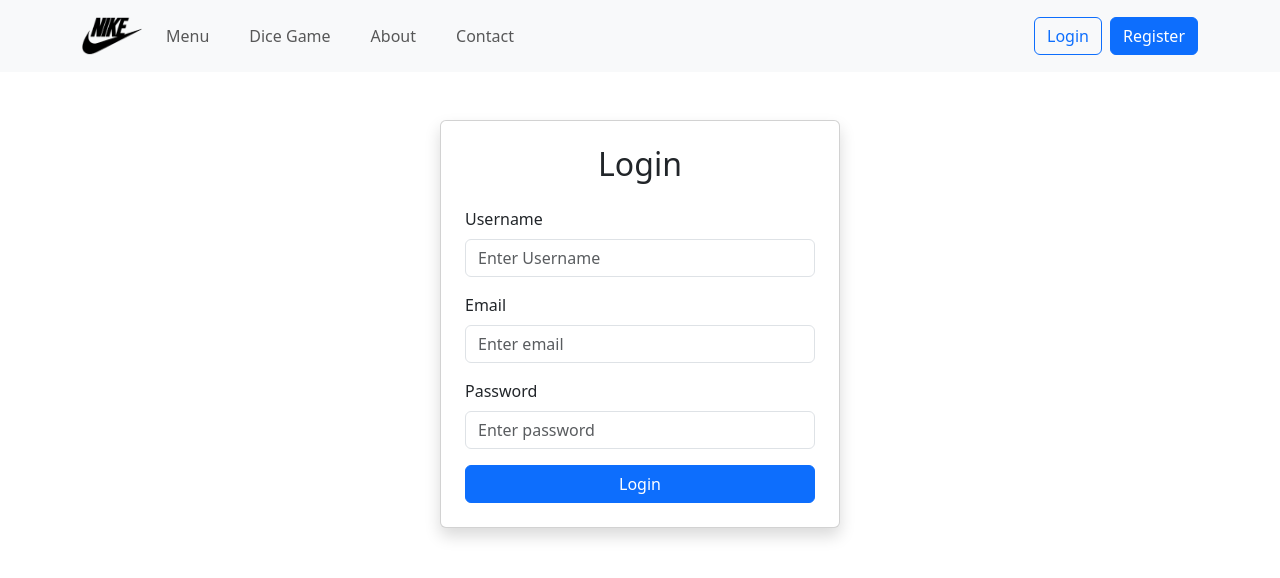
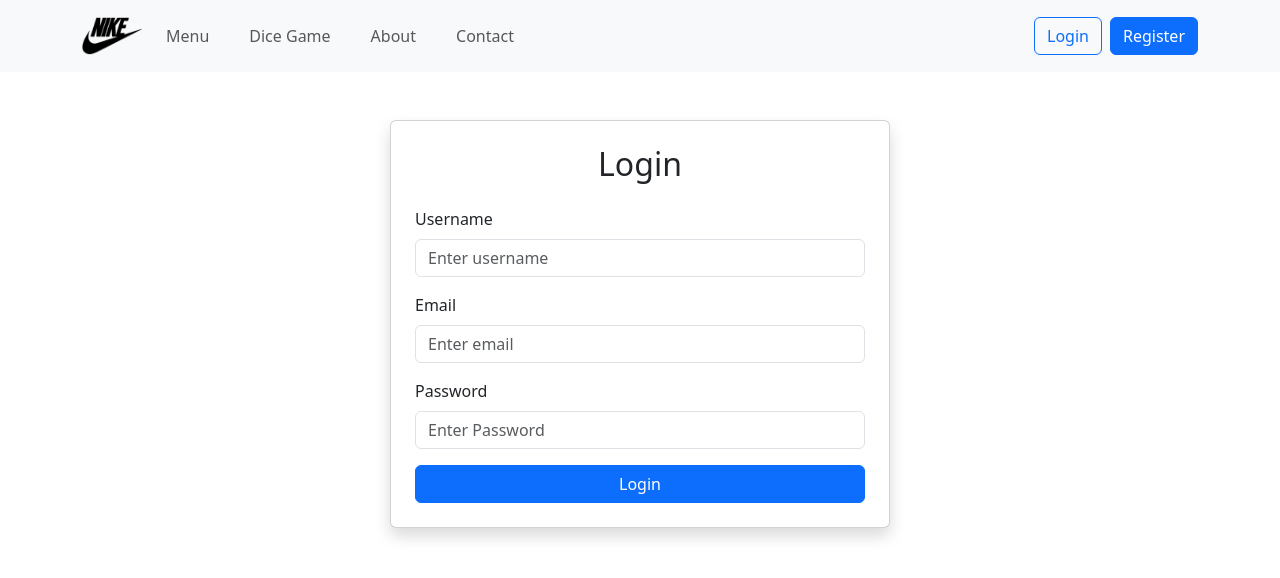
Before and after one commit to asfakT/react_project, a React (Vite) app: page /login in a window 1280 px wide. Shown: the top 578 px of the page. Built offline with nearby package versions, Linux system fonts and the light colour scheme.

Commit message:
fixed login issues

```diff
--- a/src/App.jsx
+++ b/src/App.jsx
@@ -1,6 +1,7 @@
-
-import { BrowserRouter as Router, Routes, Route } from 'react-router-dom';
-import './App.css'
+// src/App.jsx
+import { useEffect, useState } from 'react';
+import { Routes, Route } from 'react-router-dom';
+import './App.css';
 import Navigation from './components/Navigation/Navigation';
 import Hero from './components/Hero/Hero';
 import ContactUs from './components/ContactUs/ContactUs';
@@ -10,20 +11,27 @@ import Register from './components/Register/Register';
 import Login from './components/Login/Login';
 
 const App = () => {
+  const [user, setUser] = useState(null);
+
+  useEffect(() => {
+    const storedUser = localStorage.getItem('user');
+    if (storedUser) {
+      setUser(JSON.parse(storedUser));
+    }
+  }, []);
+
   return (
-
     <div>
-      <Navigation />
+      <Navigation user={user} setUser={setUser} />
       <Routes>
         <Route path="/" element={<Hero />} />
         <Route path="/contact" element={<ContactUs />} />
-        <Route path="/dicegame" element={<DiceGame /> }/>
-        <Route path="/about" element={<AboutUs />}/>
-        <Route path="/register" element={<Register />}/>
-        <Route path="/login" element={<Login />} />
+        <Route path="/dicegame" element={<DiceGame />} />
+        <Route path="/about" element={<AboutUs />} />
+        <Route path="/register" element={<Register />} />
+        <Route path="/login" element={<Login setUser={setUser} />} />
       </Routes>
     </div>
-
   );
 };
 
--- a/src/components/Login/Login.jsx
+++ b/src/components/Login/Login.jsx
@@ -2,8 +2,12 @@
 import React, { useState } from 'react';
 import { useNavigate } from 'react-router-dom';
 
-const Login = () => {
-    const [credentials, setCredentials] = useState({ username: "", email: "", password: "" });
+const Login = ({ setUser }) => {
+    const [credentials, setCredentials] = useState({
+        username: "",
+        email: "",
+        password: ""
+    });
     const navigate = useNavigate();
 
     const handleChange = (e) => {
@@ -13,20 +17,20 @@ const Login = () => {
     const handleSubmit = (e) => {
         e.preventDefault();
 
-        // Demo login success - Save user with name
         const demoUser = {
             username: credentials.username,
-            email: credentials.email,
+            email: credentials.email
         };
 
         localStorage.setItem("user", JSON.stringify(demoUser));
-        alert(`Login successful! Welcome ${credentials.username}`);
-        navigate("/"); // Go to homepage
+        setUser(demoUser);
+        alert(`Login successful! Welcome ${demoUser.username}`);
+        navigate("/");
     };
 
     return (
         <div className="container d-flex justify-content-center align-items-center mt-5">
-            <div className="card shadow p-4" style={{ width: '100%', maxWidth: '400px' }}>
+            <div className="card shadow p-4" style={{ width: '100%', maxWidth: '500px' }}>
                 <h2 className="text-center mb-4">Login</h2>
                 <form onSubmit={handleSubmit}>
                     <div className="mb-3">
@@ -34,8 +38,8 @@ const Login = () => {
                         <input
                             type="text"
                             name="username"
-                            placeholder="Enter Username"
                             className="form-control"
+                            placeholder="Enter username"
                             onChange={handleChange}
                             required
                         />
@@ -44,6 +48,7 @@ const Login = () => {
                         <label className="form-label">Email</label>
                         <input
                             type="email"
+                            name="email"
                             className="form-control"
                             placeholder="Enter email"
                             onChange={handleChange}
@@ -54,8 +59,9 @@ const Login = () => {
                         <label className="form-label">Password</label>
                         <input
                             type="password"
+                            name="password"
                             className="form-control"
-                            placeholder="Enter password"
+                            placeholder="Enter Password"
                             onChange={handleChange}
                             required
                         />
--- a/src/components/Navigation/Navigation.jsx
+++ b/src/components/Navigation/Navigation.jsx
@@ -1,19 +1,9 @@
+// src/components/Navigation/Navigation.jsx
 import { Link } from 'react-router-dom';
-import styles from './Navigation.module.css'; // Keep if you have custom styles
+import styles from './Navigation.module.css';
 import 'bootstrap/dist/css/bootstrap.min.css';
-import { useEffect, useState } from "react";
 
-
-const Navigation = () => {
-
-    const [user, setUser] = useState(null);
-
-    useEffect(() => {
-        const savedUser = localStorage.getItem("user");
-        if (savedUser) {
-            setUser(JSON.parse(savedUser));
-        }
-    }, []);
+const Navigation = ({ user, setUser }) => {
 
   const handleLogout = () => {
     localStorage.removeItem("user");
@@ -33,18 +23,10 @@ const Navigation = () => {
 
         <div className="collapse navbar-collapse" id="navbarNav">
           <ul className="navbar-nav me-auto mb-2 mb-lg-0">
-                        <li className="nav-item">
-                            <Link className="nav-link" to="/">Menu</Link>
-                        </li>
-                        <li className="nav-item">
-                            <Link className="nav-link" to="/dicegame">Dice Game</Link>
-                        </li>
-                        <li className="nav-item">
-                            <Link className="nav-link" to="/about">About</Link>
-                        </li>
-                        <li className="nav-item">
-                            <Link className="nav-link" to="/contact">Contact</Link>
-                        </li>
+            <li className="nav-item"><Link className="nav-link" to="/">Menu</Link></li>
+            <li className="nav-item"><Link className="nav-link" to="/dicegame">Dice Game</Link></li>
+            <li className="nav-item"><Link className="nav-link" to="/about">About</Link></li>
+            <li className="nav-item"><Link className="nav-link" to="/contact">Contact</Link></li>
           </ul>
 
           <div className='d-flex align-items-center'>
@@ -58,8 +40,7 @@ const Navigation = () => {
                 <Link to="/login" className="btn btn-outline-primary me-2">Login</Link>
                 <Link to="/register" className="btn btn-primary">Register</Link>
               </>
-                        )
-                        }
+            )}
           </div>
         </div>
       </div>
```
Lines whose indentation alone changed are shown as unchanged.
